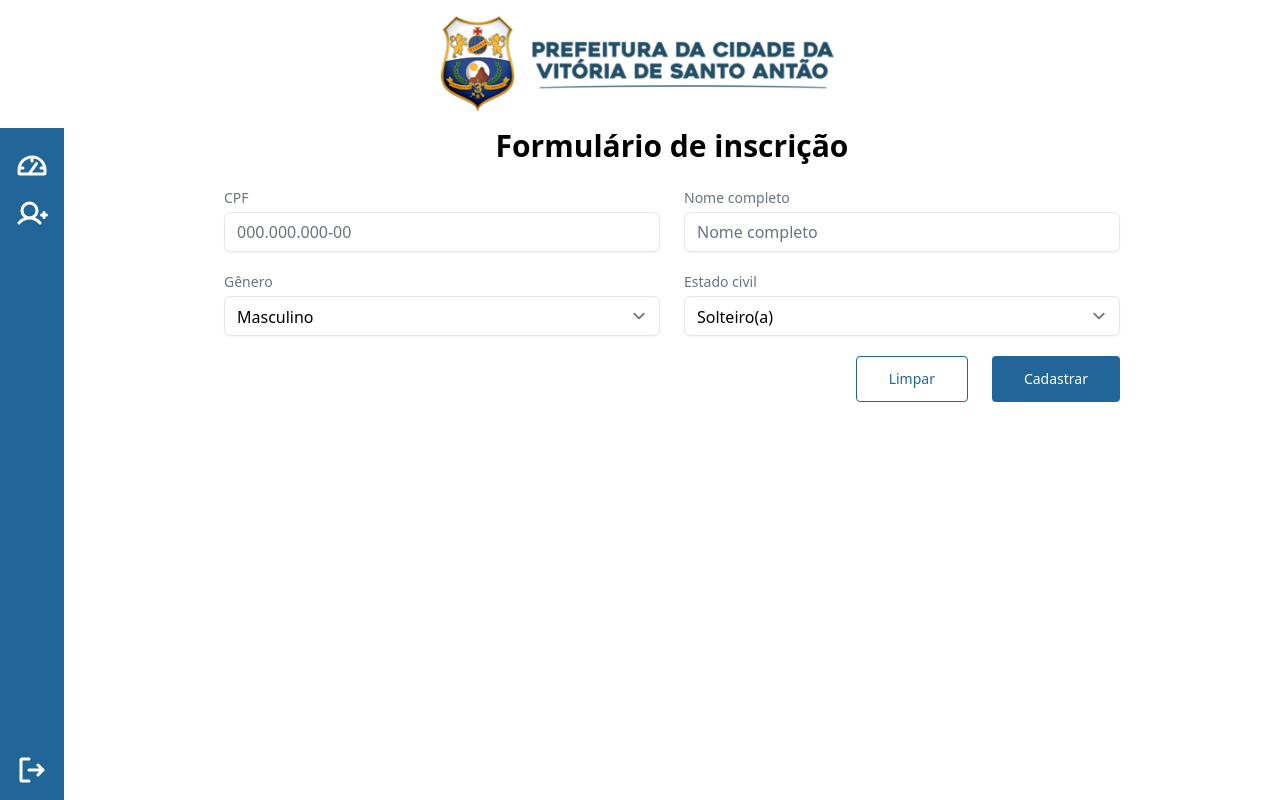
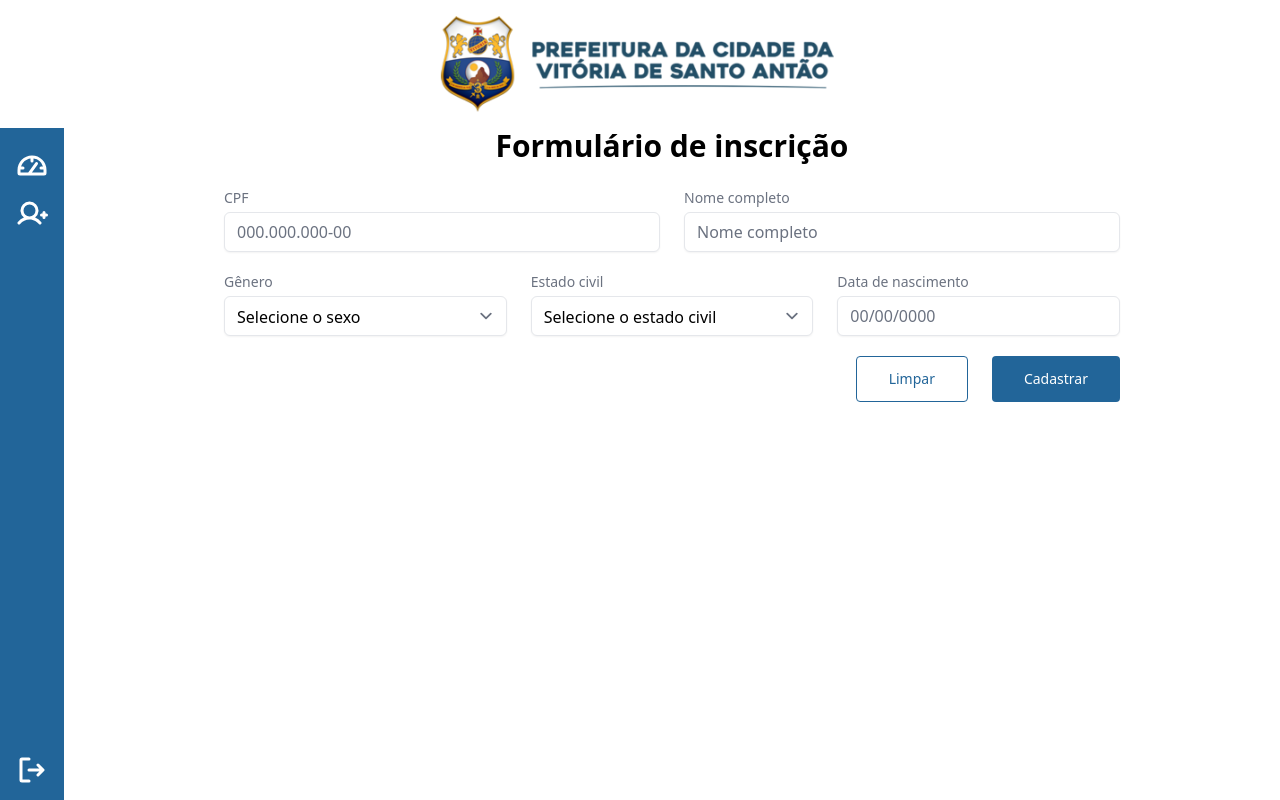
Before and after one commit to gugavillar/simplified_selection, a Next.js app: page /inscricao in a window 1280 px wide. Built offline with nearby package versions, Linux system fonts and the light colour scheme.

Commit message:
:sparkles: Add validation in form

```diff
--- a/src/modules/Registrations/components/Form/ContainerForm.tsx
+++ b/src/modules/Registrations/components/Form/ContainerForm.tsx
@@ -5,10 +5,25 @@ import { useForm, FormProvider } from 'react-hook-form'
 
 import { Button } from '@/components/Forms'
 
+import { subscriptionFormResolver } from '../../validations/subscriptionValidationForm'
+
 type ContainerProps = PropsWithChildren
 
+const defaultValues = {
+  taxpayerRegistration: '',
+  name: '',
+  gender: '',
+  maritalStatus: '',
+  birthDate: '',
+}
+
+export type SubscriptionFormType = typeof defaultValues
+
 export const Container = ({ children }: ContainerProps) => {
-  const methods = useForm()
+  const methods = useForm({
+    defaultValues,
+    resolver: subscriptionFormResolver,
+  })
 
   const onSubmitHandler = (values: any) => {
     console.log(values)
--- a/src/modules/Registrations/components/Form/PersonDataFields.tsx
+++ b/src/modules/Registrations/components/Form/PersonDataFields.tsx
@@ -2,6 +2,8 @@
 import { useFormContext, Controller } from 'react-hook-form'
 
 import { Input, Select, MaskedInput } from '@/components/Forms'
+
+import { SubscriptionFormType } from './ContainerForm'
 
 const GENDER = [
   { label: 'Masculino', value: 'Masculino' },
@@ -17,7 +19,12 @@ const MARITAL_STATUS = [
 ]
 
 export const PersonDataFields = () => {
-  const { register, control } = useFormContext()
+  const {
+    register,
+    control,
+    formState: { errors },
+  } = useFormContext<SubscriptionFormType>()
+  console.log(errors)
   return (
     <div className="space-y-4">
       <div className="flex gap-6 w-full max-md:flex-col">
@@ -26,8 +33,9 @@ export const PersonDataFields = () => {
           control={control}
           render={({ field }) => (
             <MaskedInput
+              error={errors.taxpayerRegistration?.message}
               placeholder="000.000.000-00"
-              className="w-60"
+              className="w-60 max-md:w-full"
               format="###.###.###-##"
               labelField="CPF"
               {...field}
@@ -43,19 +51,37 @@ export const PersonDataFields = () => {
       </div>
       <div className="flex gap-6 w-full max-md:flex-col">
         <Select
+          className="w-1/2 max-md:w-full"
+          defaultValue=""
           placeholder="Selecione o sexo"
           labelField="Gênero"
           id="gender"
+          error={errors.gender?.message}
           optionsToSelection={GENDER}
           {...register('gender')}
         />
         <Select
+          className="w-1/2 max-md:w-full"
+          defaultValue=""
           placeholder="Selecione o estado civil"
           labelField="Estado civil"
           id="maritalStatus"
           optionsToSelection={MARITAL_STATUS}
           {...register('maritalStatus')}
         />
+        <Controller
+          name="birthDate"
+          control={control}
+          render={({ field }) => (
+            <MaskedInput
+              placeholder="00/00/0000"
+              className="w-48 max-md:w-full"
+              format="##/##/####"
+              labelField="Data de nascimento"
+              {...field}
+            />
+          )}
+        />
       </div>
     </div>
   )
```
